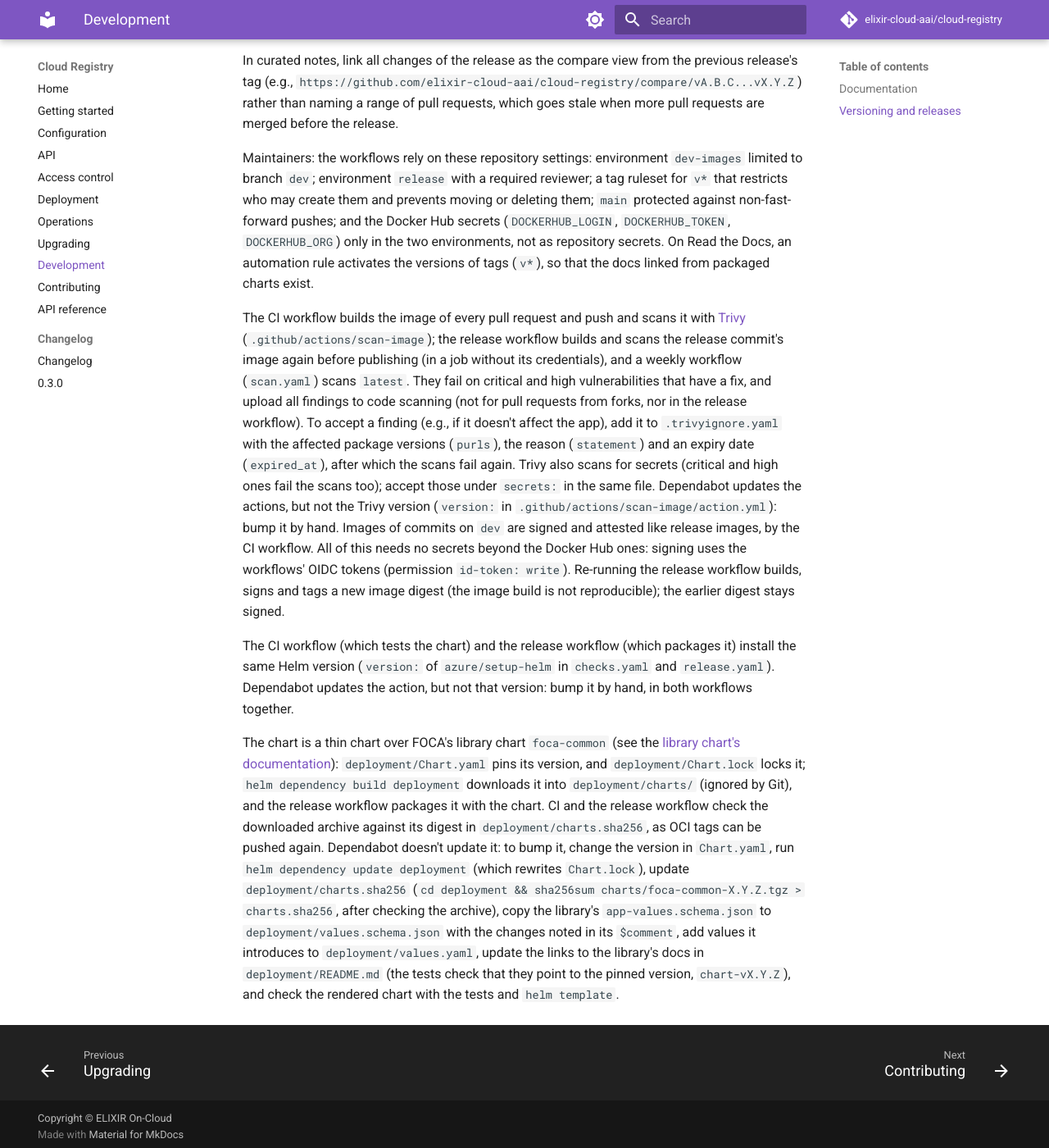
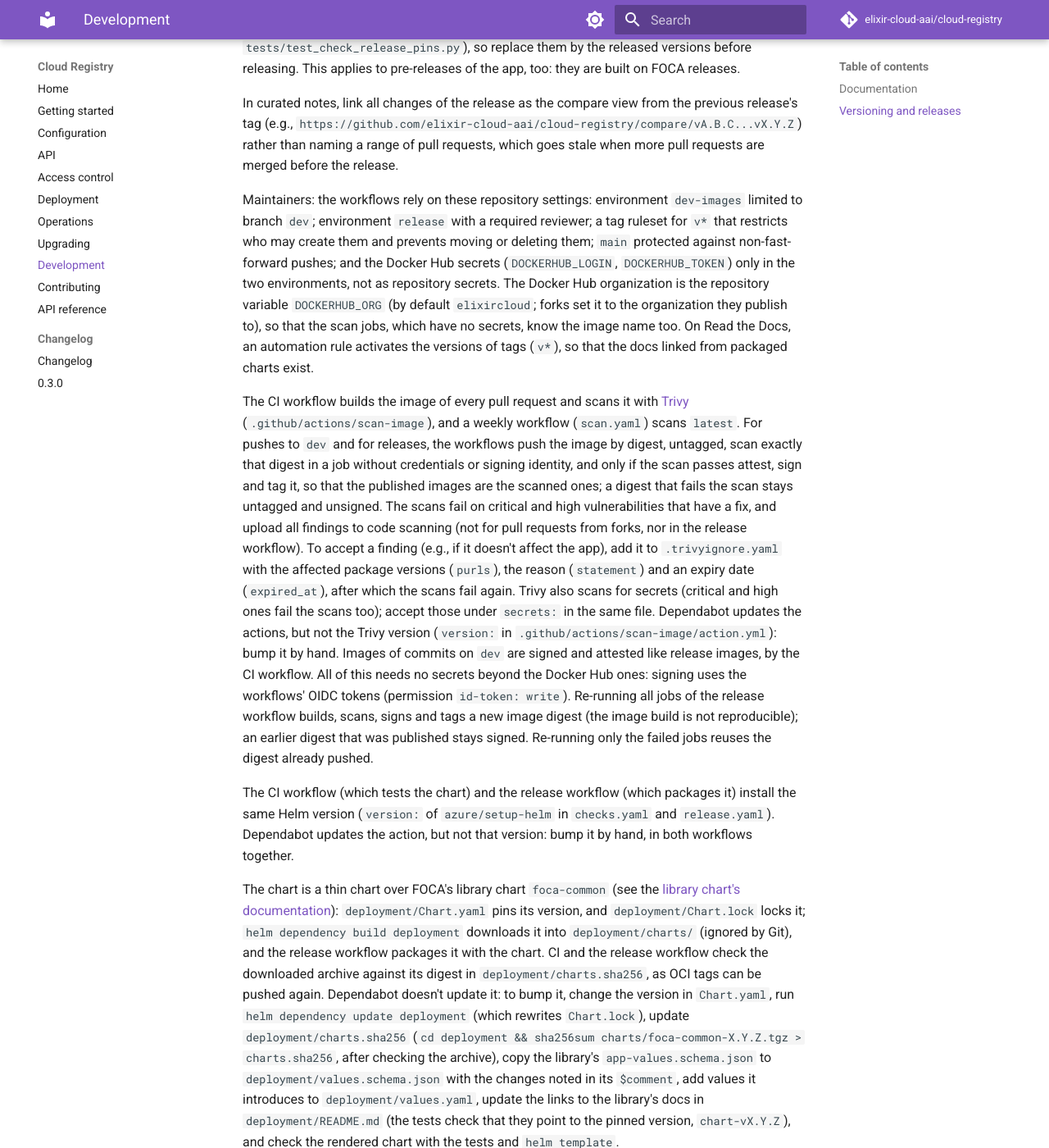
Before and after one commit to elixir-cloud-aai/cloud-registry, an MkDocs documentation site: the page built from docs/development.md, in a window 1280 px wide and 1400 px high, scrolled down 3312 px. Shown: the whole window at 82% size. Built offline with MkDocs 1.6.1 and Material for MkDocs 9.7.7, drawn with Linux system fonts in a browser that asks for light colours; comment, search, counter and statistics services are not loaded; some of the changed text lies outside the part shown.

Commit message:
ci: sign and tag only the scanned image digest (#192)
Co-authored-by: Claude Opus 5.5 <noreply@anthropic.com>

```diff
--- a/docs/development.md
+++ b/docs/development.md
@@ -138,14 +138,17 @@ the release fails if any link to a version that moves is left
 (`scripts/chart_readme.py`). The README in the repository is unchanged.
 After approval in the `release` environment, it builds
 the image and pushes it by digest (untagged, with SBOM and provenance
-attestations), checks that the app reports the release version, attests
-its build provenance and signs it (see [Verifying
-images and charts](operations.md#verifying-images-and-charts)), tags exactly
-that image `X.Y.Z` (and `latest`, if it is the highest stable release on
-`main`), attests and signs the chart, and creates a GitHub release with the
-chart (`.tgz`), its Sigstore bundle (`.tgz.sigstore.json`) and the
-notes in `docs/releases/X.Y.Z.md` (for pre-releases, e.g., `X.Y.Zrc1.md`),
-or, if there are none, notes generated from the merged pull requests. Curated
+attestations) and checks that the app reports the release version; it then
+scans exactly that digest for vulnerabilities, in a job without credentials.
+After a second approval in the `release` environment (once the scan passed),
+it attests the build provenance of the scanned digest and signs it (see
+[Verifying images and charts](operations.md#verifying-images-and-charts)),
+tags exactly that image `X.Y.Z` (and `latest`, if it is the highest stable
+release on `main`), attests and signs the chart, and creates a GitHub
+release with the chart (`.tgz`), its Sigstore bundle (`.tgz.sigstore.json`)
+and the notes in `docs/releases/X.Y.Z.md` (for pre-releases, e.g.,
+`X.Y.Zrc1.md`), or, if there are none, notes generated from the merged pull
+requests. Curated
 notes are published as written, so the release workflow fails if they contain
 `TODO`; on re-runs, it replaces the notes of an existing release with them
 (also overwriting manual edits). Add curated notes to the
@@ -191,16 +194,22 @@ Maintainers: the workflows rely on these repository settings: environment
 `dev-images` limited to branch `dev`; environment `release` with a required
 reviewer; a tag ruleset for `v*` that restricts who may create them and
 prevents moving or deleting them; `main` protected against non-fast-forward
-pushes; and the Docker Hub secrets (`DOCKERHUB_LOGIN`, `DOCKERHUB_TOKEN`,
-`DOCKERHUB_ORG`) only in the two environments, not as repository secrets.
+pushes; and the Docker Hub secrets (`DOCKERHUB_LOGIN`, `DOCKERHUB_TOKEN`)
+only in the two environments, not as repository secrets. The Docker Hub
+organization is the repository variable `DOCKERHUB_ORG` (by default
+`elixircloud`; forks set it to the organization they publish to), so that
+the scan jobs, which have no secrets, know the image name too.
 On Read the Docs, an automation rule activates the versions of tags (`v*`),
 so that the docs linked from packaged charts exist.
 
-The CI workflow builds the image of every pull request and push and scans
-it with [Trivy](https://trivy.dev/) (`.github/actions/scan-image`); the
-release workflow builds and scans the release commit's image again before
-publishing (in a job without its credentials), and a weekly workflow
-(`scan.yaml`) scans `latest`. They fail on critical and high
+The CI workflow builds the image of every pull request and scans it with
+[Trivy](https://trivy.dev/) (`.github/actions/scan-image`), and a weekly
+workflow (`scan.yaml`) scans `latest`. For pushes to `dev` and for releases,
+the workflows push the image by digest, untagged, scan exactly that digest
+in a job without credentials or signing identity, and only if the scan
+passes attest, sign and tag it, so that the published images are the
+scanned ones; a digest that fails the scan stays untagged and unsigned. The
+scans fail on critical and high
 vulnerabilities that have a fix, and upload all findings to code scanning
 (not for pull requests from forks, nor in the release workflow). To accept
 a finding (e.g., if it doesn't affect the app), add it to `.trivyignore.yaml`
@@ -213,8 +222,10 @@ updates the actions, but not the Trivy version (`version:` in
 commits on `dev` are signed and attested like release images, by the CI
 workflow. All of this needs no secrets beyond the Docker Hub ones: signing
 uses the workflows' OIDC tokens (permission `id-token: write`). Re-running
-the release workflow builds, signs and tags a new image digest (the image
-build is not reproducible); the earlier digest stays signed.
+all jobs of the release workflow builds, scans, signs and tags a new image
+digest (the image build is not reproducible); an earlier digest that was
+published stays signed. Re-running only the failed jobs reuses the digest
+already pushed.
 
 The CI workflow (which tests the chart) and the release workflow (which
 packages it) install the same Helm version (`version:` of `azure/setup-helm`
--- a/docs/operations.md
+++ b/docs/operations.md
@@ -110,4 +110,7 @@ Images are scanned for known vulnerabilities with
 [Trivy](https://trivy.dev/) in CI and again before a release is published
 (both fail on fixable critical and high vulnerabilities), and the `latest`
 image weekly; the maintainers see the results in the repository's
-code scanning alerts.
+code scanning alerts. From version 0.3.0 on, the published images (releases
+and `dev`) are the scanned ones: the workflows push each image by digest,
+untagged, scan exactly that digest, and only if the scan passes (no fixable
+critical or high vulnerabilities, except accepted ones) sign and tag it.
```
Also changed, not shown: 3 other files.
